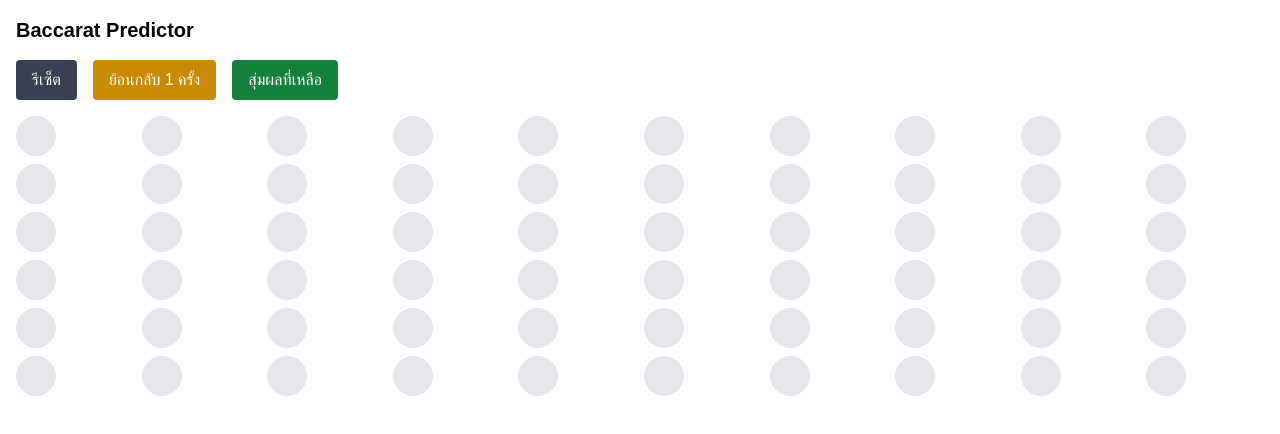
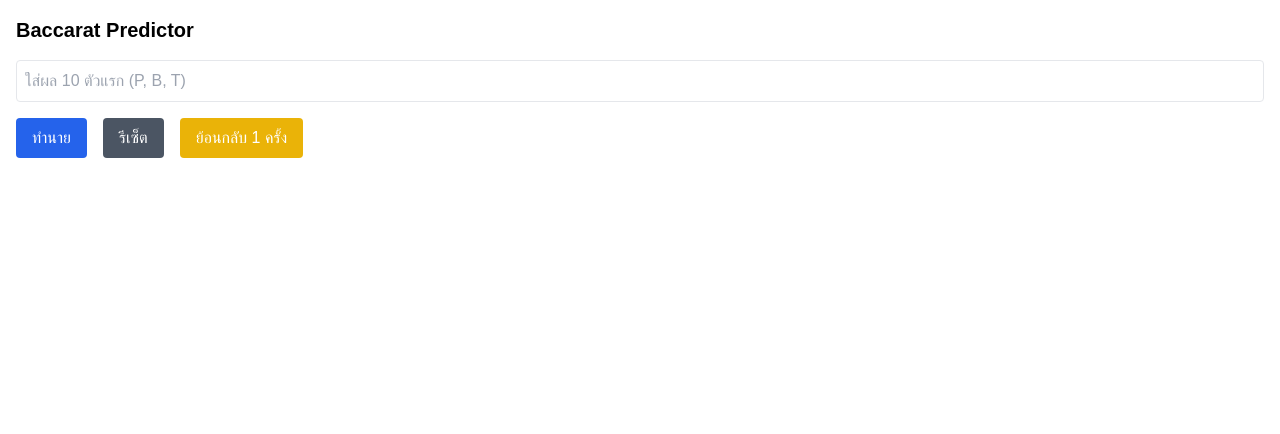
Before and after one commit to I3LOODZ/baccarat-predictor, a Next.js app: page / in a window 1280 px wide. Shown: the top 434 px of the page. Built offline with nearby package versions, Linux system fonts and the light colour scheme.

Commit message:
Update page.tsx

```diff
--- a/app/page.tsx
+++ b/app/page.tsx
@@ -1,121 +1,120 @@
 'use client';
+
 import { useState } from 'react';
 
-const COLORS = {
+const COLORS: Record<string, string> = {
   P: 'bg-blue-600',
   B: 'bg-red-600',
   T: 'bg-green-600',
 };
 
-const generateEmptyGrid = () => Array.from({ length: 10 }, () => Array(6).fill(''));
-const generateEmptyCheckGrid = () => Array.from({ length: 10 }, () => Array(6).fill(''));
+export default function Home() {
+  const [input, setInput] = useState<string>('');
+  const [prediction, setPrediction] = useState<string[]>([]);
+  const [checkList, setCheckList] = useState<string[]>([]);
+  const [history, setHistory] = useState<{ input: string; prediction: string[]; checkList: string[] }[]>([]);
 
-export default function Home() {
-  const [grid, setGrid] = useState<string[][]>(generateEmptyGrid());
-  const [checkGrid, setCheckGrid] = useState<string[][]>(generateEmptyCheckGrid());
-  const [history, setHistory] = useState<string[][][]>([]);
-  const [checkHistory, setCheckHistory] = useState<string[][][]>([]);
-  const [locked, setLocked] = useState(false);
-  const [resultGrid, setResultGrid] = useState<string[][]>(generateEmptyGrid());
-
-  const handleClick = (colIndex: number, rowIndex: number) => {
-    if (locked) return;
-    const newGrid = grid.map(col => [...col]);
-    const current = newGrid[colIndex][rowIndex];
-    const next = current === '' ? 'P' : current === 'P' ? 'B' : current === 'B' ? 'T' : '';
-    newGrid[colIndex][rowIndex] = next;
-    setHistory([...history, grid.map(col => [...col])]);
-    setCheckHistory([...checkHistory, checkGrid.map(col => [...col])]);
-    setGrid(newGrid);
+  const handleInputChange = (e: React.ChangeEvent<HTMLInputElement>) => {
+    const value = e.target.value.toUpperCase().replace(/[^PBT]/g, '').slice(0, 10);
+    setInput(value);
   };
 
-  const toggleCheck = (colIndex: number, rowIndex: number) => {
-    const newCheckGrid = checkGrid.map(col => [...col]);
-    const current = newCheckGrid[colIndex][rowIndex];
-    const next = current === '' ? '✓' : current === '✓' ? '✗' : '';
-    newCheckGrid[colIndex][rowIndex] = next;
-    setCheckGrid(newCheckGrid);
+  const handlePredict = () => {
+    if (input.length !== 10) return;
+    const result: string[] = [];
+    const choices = ['P', 'B', 'T'];
+    for (let i = 0; i < 15; i++) {
+      const rand = choices[Math.floor(Math.random() * choices.length)];
+      result.push(rand);
+    }
+    setHistory([...history, { input, prediction, checkList }]);
+    setPrediction(result);
+    setCheckList(new Array(15).fill(''));
   };
 
-  const resetAll = () => {
-    setGrid(generateEmptyGrid());
-    setCheckGrid(generateEmptyCheckGrid());
-    setResultGrid(generateEmptyGrid());
-    setLocked(false);
-    setHistory([]);
-    setCheckHistory([]);
+  const handleCheck = (index: number, mark: string) => {
+    const updated = [...checkList];
+    updated[index] = updated[index] === mark ? '' : mark;
+    setCheckList(updated);
   };
 
-  const undoLast = () => {
-    if (history.length === 0) return;
-    const prevGrid = history[history.length - 1];
-    const prevCheck = checkHistory[checkHistory.length - 1];
-    setGrid(prevGrid);
-    setCheckGrid(prevCheck);
-    setHistory(history.slice(0, -1));
-    setCheckHistory(checkHistory.slice(0, -1));
+  const handleReset = () => {
+    setInput('');
+    setPrediction([]);
+    setCheckList([]);
+    setHistory([]);
   };
 
-  const lockAndPredict = () => {
-    const flatGrid = grid.flat().filter(cell => cell !== '');
-    if (flatGrid.length < 10) {
-      alert('กรุณากรอกอย่างน้อย 10 ตัวก่อน');
-      return;
+  const handleUndo = () => {
+    const last = history.pop();
+    if (last) {
+      setInput(last.input);
+      setPrediction(last.prediction);
+      setCheckList(last.checkList);
+      setHistory([...history]);
     }
-
-    const newGrid = grid.map(col => [...col]);
-    for (let col = 0; col < 10; col++) {
-      for (let row = 0; row < 6; row++) {
-        if (newGrid[col][row] === '') {
-          const options = ['P', 'B', 'T'];
-          const random = options[Math.floor(Math.random() * options.length)];
-          newGrid[col][row] = random;
-        }
-      }
-    }
-    setResultGrid(newGrid);
-    setLocked(true);
   };
 
-  const displayGrid = locked ? resultGrid : grid;
+  return (
+    <div className="p-4 space-y-4">
+      <h1 className="text-xl font-bold">Baccarat Predictor</h1>
 
-  return (
-    <div className="p-4">
-      <h1 className="text-xl font-bold mb-4">Baccarat Predictor</h1>
-      <div className="flex gap-4 mb-4">
-        <button onClick={resetAll} className="bg-gray-700 text-white px-4 py-2 rounded">รีเซ็ต</button>
-        <button onClick={undoLast} className="bg-yellow-600 text-white px-4 py-2 rounded">ย้อนกลับ 1 ครั้ง</button>
-        <button onClick={lockAndPredict} className="bg-green-700 text-white px-4 py-2 rounded">สุ่มผลที่เหลือ</button>
+      <input
+        type="text"
+        value={input}
+        onChange={handleInputChange}
+        maxLength={10}
+        placeholder="ใส่ผล 10 ตัวแรก (P, B, T)"
+        className="p-2 border rounded w-full"
+      />
+
+      <div className="flex gap-4">
+        <button onClick={handlePredict} className="bg-blue-600 text-white px-4 py-2 rounded">
+          ทำนาย
+        </button>
+        <button onClick={handleReset} className="bg-gray-600 text-white px-4 py-2 rounded">
+          รีเซ็ต
+        </button>
+        <button onClick={handleUndo} className="bg-yellow-500 text-white px-4 py-2 rounded">
+          ย้อนกลับ 1 ครั้ง
+        </button>
       </div>
-      <div className="grid grid-cols-10 gap-2">
-        {displayGrid.map((col, colIndex) => (
-          <div key={colIndex} className="flex flex-col gap-2">
-            {col.map((cell, rowIndex) => (
-              <div
-                key={rowIndex}
-                className={`w-10 h-10 rounded-full flex items-center justify-center border cursor-pointer ${COLORS[cell as keyof typeof COLORS] || 'bg-gray-200'}`}
-                onClick={() => handleClick(colIndex, rowIndex)}
-              >
-                {locked && (
-                  <span
-                    className="text-white text-sm select-none"
-                    onClick={(e) => {
-                      e.stopPropagation();
-                      toggleCheck(colIndex, rowIndex);
-                    }}
-                  >
-                    {checkGrid[colIndex][rowIndex] === '✓'
-                      ? '✓'
-                      : checkGrid[colIndex][rowIndex] === '✗'
-                      ? '✗'
-                      : ''}
-                  </span>
-                )}
-              </div>
-            ))}
+
+      <div className="flex flex-wrap gap-2">
+        {[...input, ...prediction].map((val, i) => (
+          <div
+            key={i}
+            className={`w-10 h-10 rounded-full flex items-center justify-center text-white font-bold ${
+              COLORS[val] || 'bg-gray-300'
+            }`}
+          >
+            {val}
           </div>
         ))}
       </div>
+
+      {prediction.length === 15 && (
+        <div className="flex flex-wrap gap-2 mt-2">
+          {checkList.map((val, i) => (
+            <div key={i} className="flex flex-col items-center">
+              <div className="flex gap-1">
+                <button
+                  onClick={() => handleCheck(i, '✓')}
+                  className={`w-6 h-6 rounded-full text-white ${val === '✓' ? 'bg-green-500' : 'bg-gray-300'}`}
+                >
+                  ✓
+                </button>
+                <button
+                  onClick={() => handleCheck(i, '✗')}
+                  className={`w-6 h-6 rounded-full text-white ${val === '✗' ? 'bg-red-500' : 'bg-gray-300'}`}
+                >
+                  ✗
+                </button>
+              </div>
+            </div>
+          ))}
+        </div>
+      )}
     </div>
   );
-        }
+}
```
